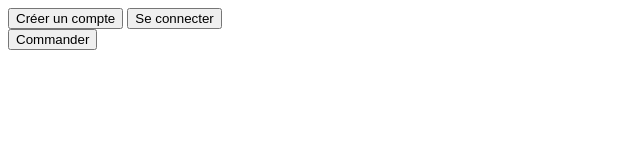
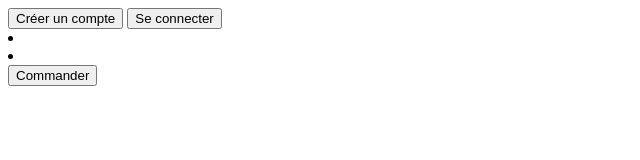
Before and after one commit to timy0139/4a-isi-projet-front, a plain HTML site: page index.html in a window 1280 px wide. Shown: the whole page, without its empty margins (0-640 px from the left). Drawn offline with Linux system fonts and the light colour scheme.

Commit message:
✨ajout liste menus+ liste produits

```diff
--- a/index.html
+++ b/index.html
@@ -13,9 +13,17 @@
     </div>
     <div id="divMenus">
 
+        <li id = "listeMenus">
+
+
+        </li>
+
     </div>
     <div id="divProduits">
+        <li id = "listeProduits">
 
+
+        </li>
     </div>
     <button id="btnCommande">Commander</button>
     <script src="index.js"></script>
```
